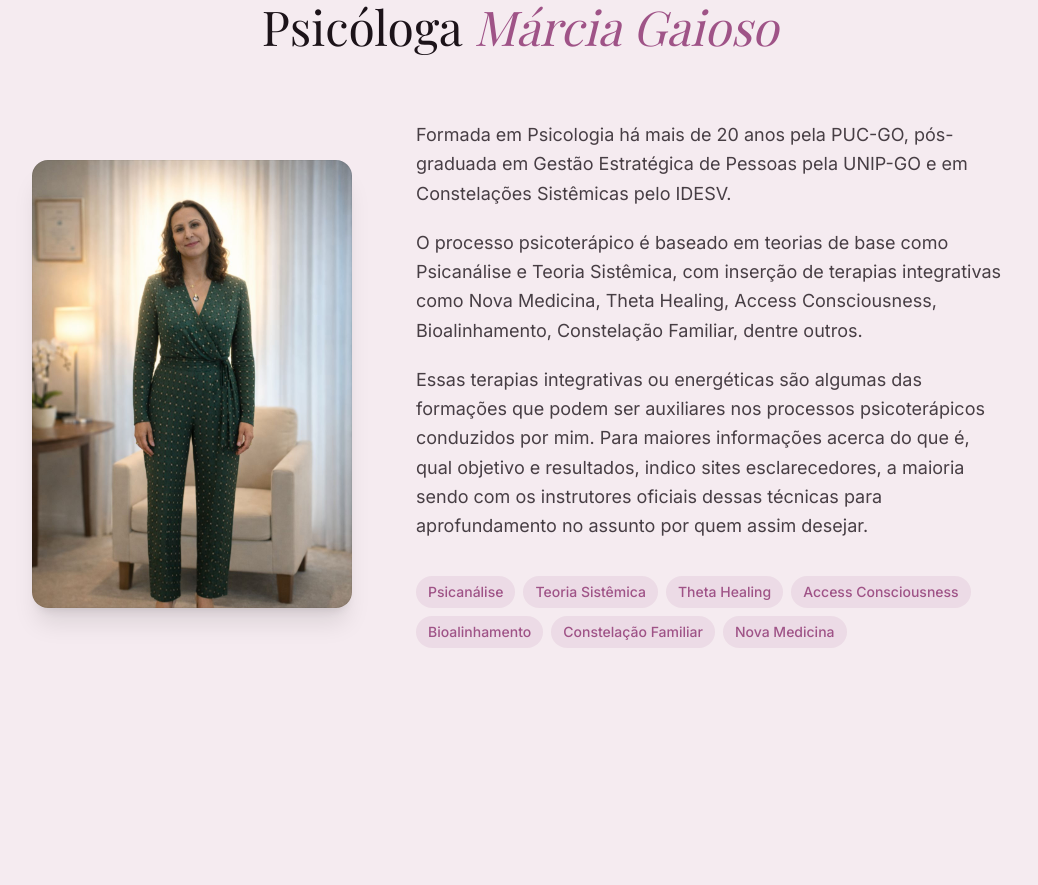
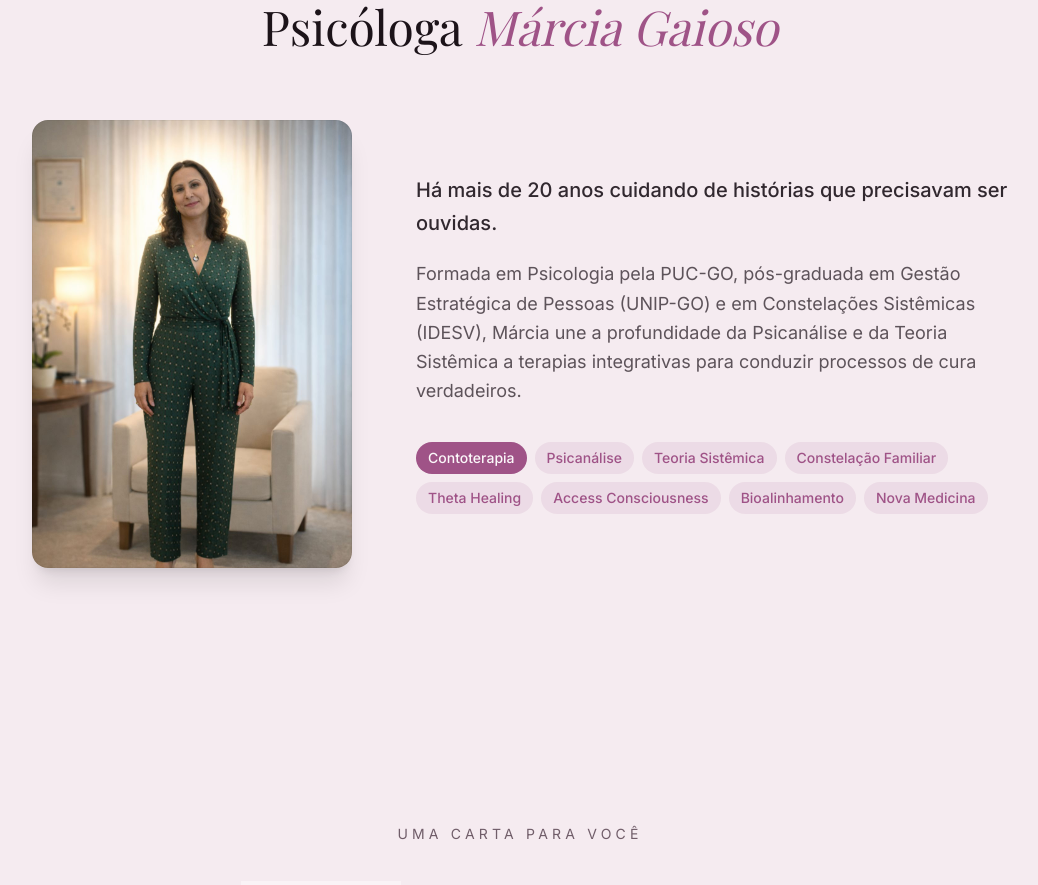
Before and after one commit to alessandro-campos-dev/v0-lab-contoterapia, a Next.js app: page / in a window 1280 px wide. Shown: the part 5940-6825 px from the top of the page, without its empty margins (120-1158 px from the left). Built offline with nearby package versions, Linux system fonts and the light colour scheme; a web font is replaced by a local one.

Commit message:
feat: enhance Márcia's text with emotional opening and "Contoterapia" tag
Strategic rewrite for emotional impact and clear focus; highlight "Contoterapia" tag.

Co-authored-by: Alessandro Augusto de Oliveira Campos <215302746+alessandro-campos-dev@users.noreply.github.com>

```diff
--- a/components/about-section.tsx
+++ b/components/about-section.tsx
@@ -18,6 +18,17 @@ export function AboutSection() {
     observer.observe(ref.current)
     return () => observer.disconnect()
   }, [])
+
+  const tags = [
+    "Contoterapia",
+    "Psicanálise",
+    "Teoria Sistêmica",
+    "Constelação Familiar",
+    "Theta Healing",
+    "Access Consciousness",
+    "Bioalinhamento",
+    "Nova Medicina",
+  ]
 
   return (
     <section className="py-20 md:py-32 bg-card" ref={ref}>
@@ -51,29 +62,22 @@ export function AboutSection() {
           </div>
 
           <div className="flex-1 text-center md:text-left space-y-5">
-            <p className="text-foreground/80 leading-relaxed text-base md:text-lg">
-              {"Formada em Psicologia há mais de 20 anos pela PUC-GO, pós-graduada em Gestão Estratégica de Pessoas pela UNIP-GO e em Constelações Sistêmicas pelo IDESV."}
+            <p className="text-foreground/90 leading-relaxed text-lg md:text-xl font-medium">
+              {"Há mais de 20 anos cuidando de histórias que precisavam ser ouvidas."}
             </p>
-            <p className="text-foreground/80 leading-relaxed text-base md:text-lg">
-              {"O processo psicoterápico é baseado em teorias de base como Psicanálise e Teoria Sistêmica, com inserção de terapias integrativas como Nova Medicina, Theta Healing, Access Consciousness, Bioalinhamento, Constelação Familiar, dentre outros."}
-            </p>
-            <p className="text-foreground/80 leading-relaxed text-base md:text-lg">
-              {"Essas terapias integrativas ou energéticas são algumas das formações que podem ser auxiliares nos processos psicoterápicos conduzidos por mim. Para maiores informações acerca do que é, qual objetivo e resultados, indico sites esclarecedores, a maioria sendo com os instrutores oficiais dessas técnicas para aprofundamento no assunto por quem assim desejar."}
+            <p className="text-foreground/70 leading-relaxed text-base md:text-lg">
+              {"Formada em Psicologia pela PUC-GO, pós-graduada em Gestão Estratégica de Pessoas (UNIP-GO) e em Constelações Sistêmicas (IDESV), Márcia une a profundidade da Psicanálise e da Teoria Sistêmica a terapias integrativas para conduzir processos de cura verdadeiros."}
             </p>
 
             <div className="flex flex-wrap justify-center md:justify-start gap-2 pt-4">
-              {[
-                "Psicanálise",
-                "Teoria Sistêmica",
-                "Theta Healing",
-                "Access Consciousness",
-                "Bioalinhamento",
-                "Constelação Familiar",
-                "Nova Medicina",
-              ].map((tag) => (
+              {tags.map((tag, i) => (
                 <span
                   key={tag}
-                  className="text-xs md:text-sm px-3 py-1.5 rounded-full bg-primary/10 text-primary font-medium"
+                  className={`text-xs md:text-sm px-3 py-1.5 rounded-full font-medium ${
+                    i === 0
+                      ? "bg-primary text-primary-foreground"
+                      : "bg-primary/10 text-primary"
+                  }`}
                 >
                   {tag}
                 </span>
```
